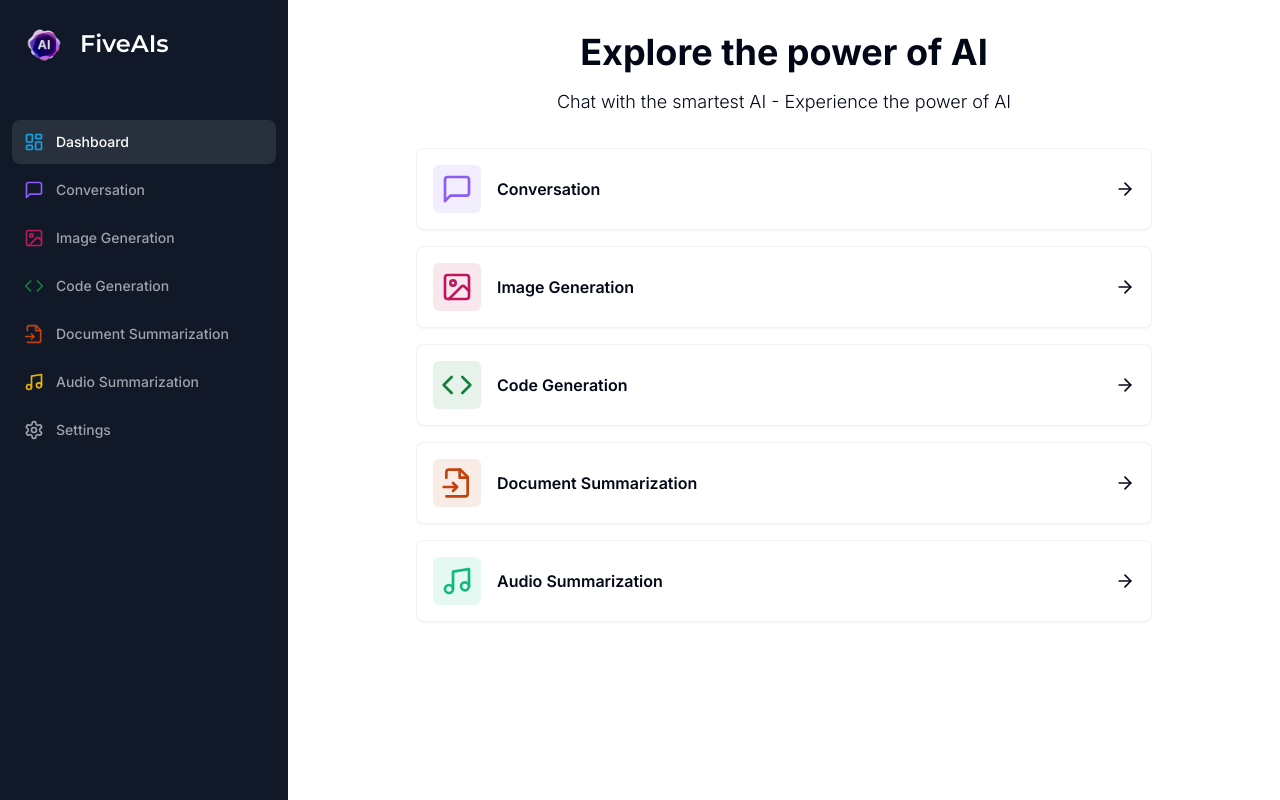
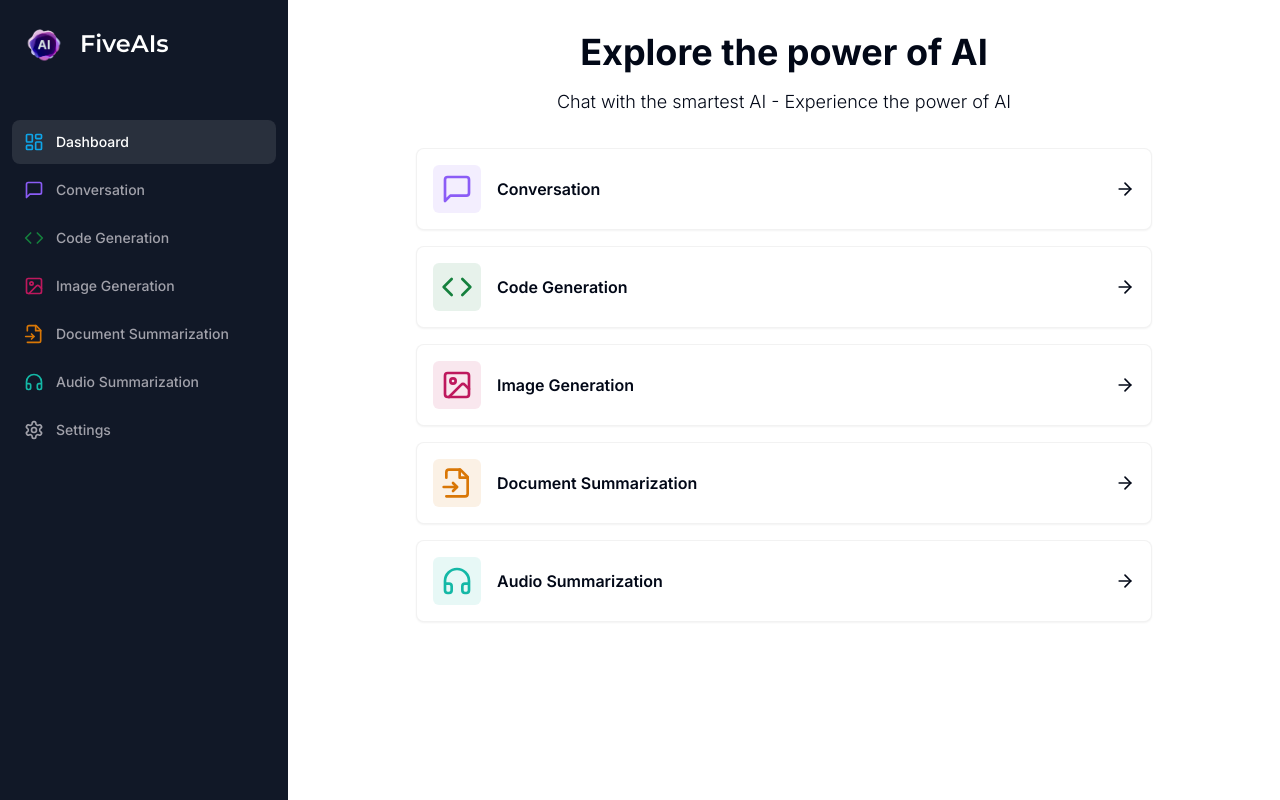
Before and after one commit to pearlescence-m/five-ais, a Next.js app: page /dashboard in a window 1280 px wide. Built offline with nearby package versions, Linux system fonts and the light colour scheme.

Commit message:
changed colors, icons and names

```diff
--- a/app/(dashboard)/(routes)/dashboard/page.tsx
+++ b/app/(dashboard)/(routes)/dashboard/page.tsx
@@ -7,9 +7,8 @@ import {
   MessageSquare,
   Code,
   ImageIcon,
-  Music,
-  VideoIcon,
-  FileInput
+  FileInput,
+  Headphones,
 } from "lucide-react"
 import { useRouter } from "next/navigation";
 
@@ -22,6 +21,13 @@ const tools = [
     href: "/conversation"
   },
   {
+    label: 'Code Generation',
+    icon: Code,
+    color: "text-green-700",
+    bgColor: "bg-green-700/10",
+    href: '/code',
+  },
+  {
     label: 'Image Generation',
     icon: ImageIcon,
     color: "text-pink-700",
@@ -29,25 +35,18 @@ const tools = [
     href: '/image',
   },
   {
-    label: 'Code Generation',
-    icon: Code,
-    color: "text-green-700",
-    bgColor: "bg-green-700/10",
-    href: '/code',
-  },
-  {
     label: "Document Summarization",
     icon: FileInput,
-    color: "text-orange-700",
-    bgColor: "bg-orange-700/10",
-    href: '/video',
+    color: "text-amber-600",
+    bgColor: "bg-amber-600/10",
+    href: '/document',
   },
   {
     label: "Audio Summarization",
-    icon: Music,
-    href: '/music',
-    color: "text-emerald-500",
-    bgColor: "bg-emerald-500/10",
+    icon: Headphones,
+    href: '/audio',
+    color: "text-teal-500",
+    bgColor: "bg-teal-500/10",
   },
 ]
 
--- a/components/sidebar.tsx
+++ b/components/sidebar.tsx
@@ -9,10 +9,10 @@ import { cn } from "@/lib/utils"
 import {
     Code,
     FileInput,
+    Headphones,
     ImageIcon,
     LayoutDashboard,
     MessageSquare,
-    Music,
     Settings
 } from "lucide-react"
 
@@ -35,28 +35,28 @@ const routes = [
         color: "text-violet-500",
     },
     {
+        label: "Code Generation",
+        icon: Code,
+        href: "/code",
+        color: "text-green-700",
+    },
+    {
         label: "Image Generation",
         icon: ImageIcon,
         href: "/image",
         color: "text-pink-700",
     },
     {
-        label: "Code Generation",
-        icon: Code,
-        href: "/code",
-        color: "text-green-700",
-    },
-    {
         label: "Document Summarization",
         icon: FileInput,
-        href: "/video",
-        color: "text-orange-700",
+        href: "/document",
+        color: "text-amber-600",
     },
     {
         label: "Audio Summarization",
-        icon: Music,
-        href: "/music",
-        color: "text-yellow-500",
+        icon: Headphones,
+        href: "/audio",
+        color: "text-teal-500",
     },
     {
         label: "Settings",
```
